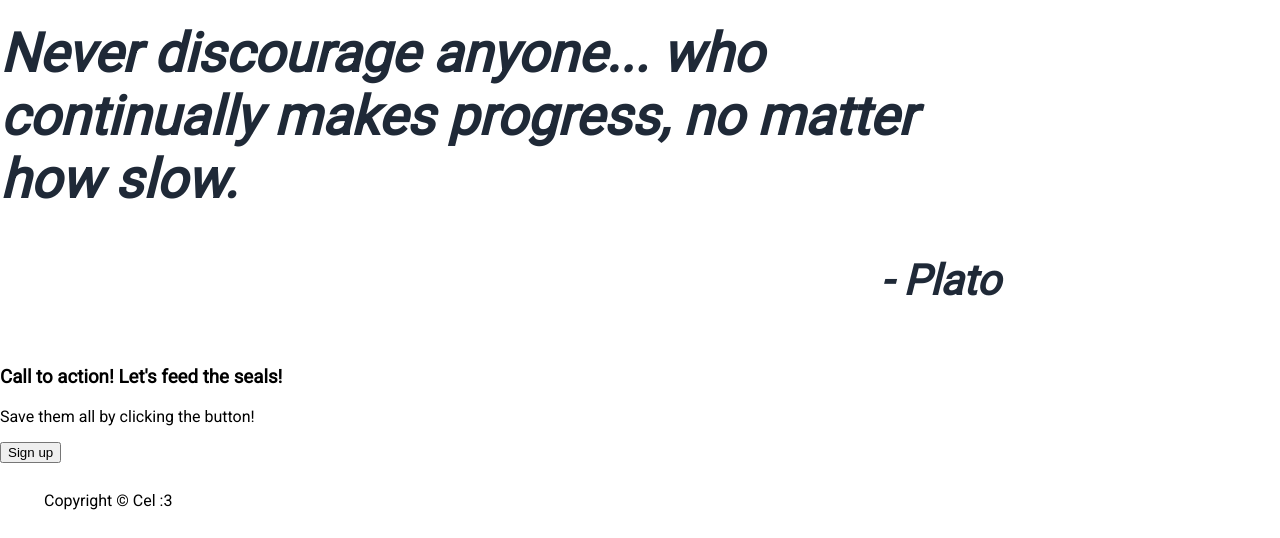
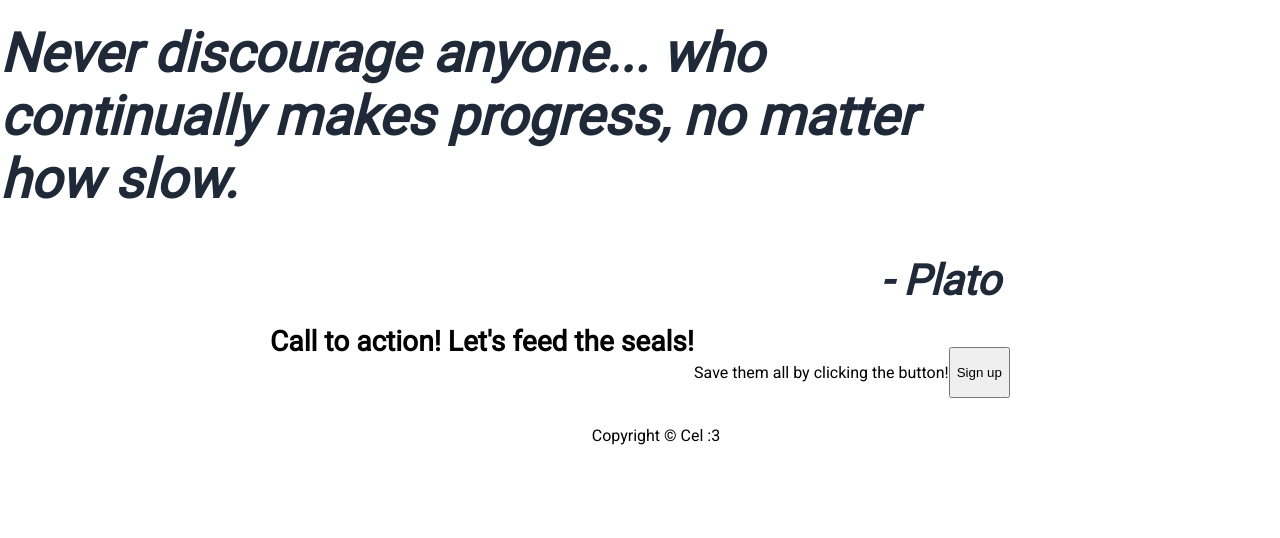
Before and after one commit to cel004/landing-page, a plain HTML site: page index.html in a window 1280 px wide. Shown: the part 515-1053 px from the top of the page. After the commit the page ends 988 px from the top, so only its background shows below. Drawn offline with Linux system fonts and the light colour scheme.

Commit message:
Finish layout and change button colors

```diff
--- a/style.css
+++ b/style.css
@@ -23,6 +23,7 @@ img {
 .left {
     font-weight: bold;
     font-size: 24px;
+
 }
 
 ul {
@@ -31,6 +32,11 @@ ul {
     margin: 0;
     padding: 0;
     gap: 16px;
+}
+
+a {
+    text-decoration: none;
+    color: #F9FAF8;
 }
 
 .container {
@@ -54,7 +60,7 @@ ul {
     margin-bottom: -50px;
     font-weight: 900;
     font-size: 48px;
-    /* color: #F9FAF8; */
+    color: #F9FAF8;
 }
 
 .randoinfo {
@@ -64,7 +70,8 @@ ul {
     color: #353e4b;
 }
 
-.container2 {
+.container2,
+.action {
     margin: 0;
     display: flex;
     justify-content: center;
@@ -97,3 +104,16 @@ ul {
     font-weight: bold;
 
 }
+
+.blueheader {
+    margin-top: -50px;
+    padding: 0;
+    flex-direction: column;
+    font-size: 24px;
+}
+
+.footer {
+    display: flex;
+    align-items: center;
+    justify-content: center;
+}
```
